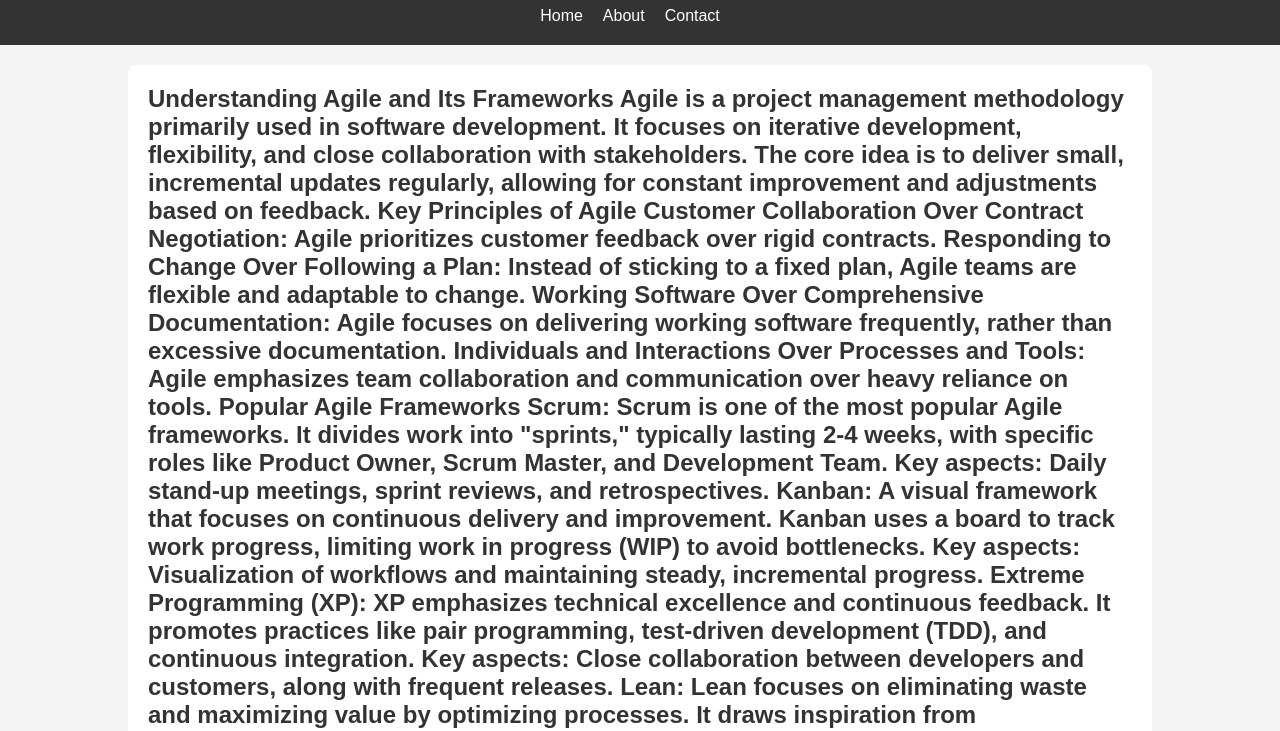
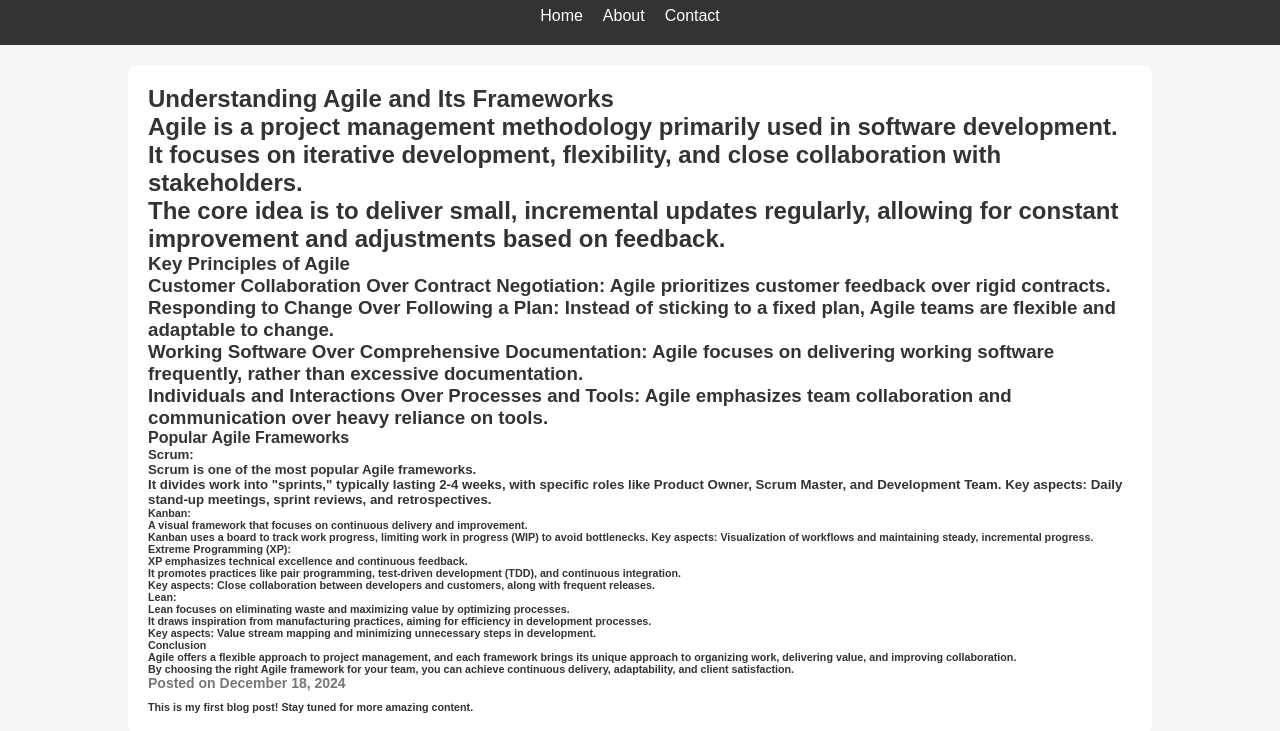
Before and after one commit to Guruprasadram/Myblog, a plain HTML site: page index.html in a window 1280 px wide. Shown: the part 60-791 px from the top of the page. Drawn offline with Linux system fonts and the light colour scheme.

Commit message:
Update index.html

```diff
--- a/index.html
+++ b/index.html
@@ -26,32 +26,39 @@
             <section class="blog-posts">
                 <article>
                     <h2>Understanding Agile and Its Frameworks
-Agile is a project management methodology primarily used in software development. It focuses on iterative development, flexibility, and close collaboration with stakeholders. The core idea is to deliver small, incremental updates regularly, allowing for constant improvement and adjustments based on feedback.
+<p>Agile is a project management methodology primarily used in software development. It focuses on iterative development, flexibility, and close collaboration with stakeholders.<p> <p>The core idea is to deliver small, incremental updates regularly, allowing for constant improvement and adjustments based on feedback.<p>
 
-Key Principles of Agile
-Customer Collaboration Over Contract Negotiation: Agile prioritizes customer feedback over rigid contracts.
-Responding to Change Over Following a Plan: Instead of sticking to a fixed plan, Agile teams are flexible and adaptable to change.
-Working Software Over Comprehensive Documentation: Agile focuses on delivering working software frequently, rather than excessive documentation.
-Individuals and Interactions Over Processes and Tools: Agile emphasizes team collaboration and communication over heavy reliance on tools.
-Popular Agile Frameworks
-Scrum:
+<h3>Key Principles of Agile
+<p>Customer Collaboration Over Contract Negotiation: Agile prioritizes customer feedback over rigid contracts.<p>
+<p>Responding to Change Over Following a Plan: Instead of sticking to a fixed plan, Agile teams are flexible and adaptable to change.<p>
+<p>Working Software Over Comprehensive Documentation: Agile focuses on delivering working software frequently, rather than excessive documentation.<p>
+<p>Individuals and Interactions Over Processes and Tools: Agile emphasizes team collaboration and communication over heavy reliance on tools.<p>
+<h4>Popular Agile Frameworks
 
-Scrum is one of the most popular Agile frameworks. It divides work into "sprints," typically lasting 2-4 weeks, with specific roles like Product Owner, Scrum Master, and Development Team.
-Key aspects: Daily stand-up meetings, sprint reviews, and retrospectives.
-Kanban:
+    <h5>Scrum:
 
-A visual framework that focuses on continuous delivery and improvement. Kanban uses a board to track work progress, limiting work in progress (WIP) to avoid bottlenecks.
-Key aspects: Visualization of workflows and maintaining steady, incremental progress.
-Extreme Programming (XP):
+<p>Scrum is one of the most popular Agile frameworks.<p> <p>It divides work into "sprints," typically lasting 2-4 weeks, with specific roles like Product Owner, Scrum Master, and Development Team.
+Key aspects: Daily stand-up meetings, sprint reviews, and retrospectives.<p>
+<h6>Kanban:
 
-XP emphasizes technical excellence and continuous feedback. It promotes practices like pair programming, test-driven development (TDD), and continuous integration.
-Key aspects: Close collaboration between developers and customers, along with frequent releases.
-Lean:
+<p>A visual framework that focuses on continuous delivery and improvement.<p> <p>Kanban uses a board to track work progress, limiting work in progress (WIP) to avoid bottlenecks.
+Key aspects: Visualization of workflows and maintaining steady, incremental progress.<p>
 
-Lean focuses on eliminating waste and maximizing value by optimizing processes. It draws inspiration from manufacturing practices, aiming for efficiency in development processes.
-Key aspects: Value stream mapping and minimizing unnecessary steps in development.
-Conclusion
-Agile offers a flexible approach to project management, and each framework brings its unique approach to organizing work, delivering value, and improving collaboration. By choosing the right Agile framework for your team, you can achieve continuous delivery, adaptability, and client satisfaction.</h2>
+<h7>Extreme Programming (XP):
+
+<p>XP emphasizes technical excellence and continuous feedback.<p>
+    <p>It promotes practices like pair programming, test-driven development (TDD), and continuous integration.<p>
+<p>Key aspects: Close collaboration between developers and customers, along with frequent releases.<p>
+
+    <h8>Lean:
+
+<p>Lean focuses on eliminating waste and maximizing value by optimizing processes.<p>
+<p>It draws inspiration from manufacturing practices, aiming for efficiency in development processes.<p>
+<p>Key aspects: Value stream mapping and minimizing unnecessary steps in development.<p>
+
+    <h9>Conclusion
+<p>Agile offers a flexible approach to project management, and each framework brings its unique approach to organizing work, delivering value, and improving collaboration.<p>
+    <p>By choosing the right Agile framework for your team, you can achieve continuous delivery, adaptability, and client satisfaction.<p>
                     <p class="post-date">Posted on December 18, 2024</p>
                     <p>This is my first blog post! Stay tuned for more amazing content.</p>
                 </article>
```
